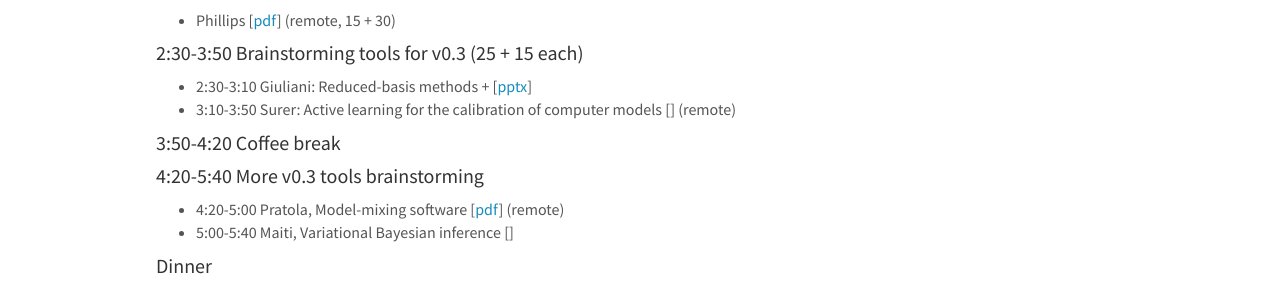
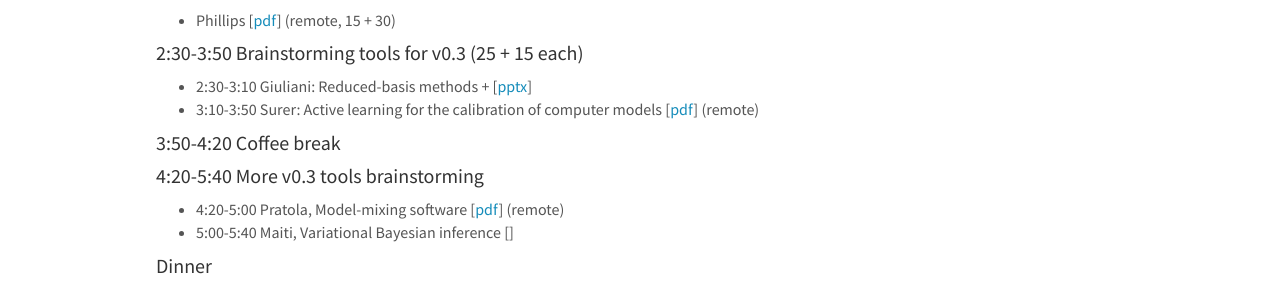
Before and after one commit to bandframework/bandframework.github.io, a Jekyll site: the page built from _pages/retreat.md, in a window 1280 px wide and 900 px high, scrolled down 735 px. Shown: the part 161-452 px from the top of the window. Built offline with Jekyll 4.4.1, drawn with Linux system fonts in a browser that asks for light colours; nearby versions of some CDN libraries.

Commit message:
update talks on retreat page

```diff
--- a/_pages/retreat.md
+++ b/_pages/retreat.md
@@ -62,7 +62,7 @@ All times are EDT.
 
 #### 2:30-3:50 Brainstorming tools for v0.3 (25 + 15 each)
 * 2:30-3:10 Giuliani: Reduced-basis methods + [<a href="https://github.com/bandframework/privateband/blob/team/Meetings/Retreat2022/Talks/New_Instrument_RBM.pptx">pptx</a>]
-* 3:10-3:50 Surer: Active learning for the calibration of computer models [<a href="https://github.com/bandframework/privateband/blob/team/Meetings/Retreat2022/Talks/BANDRetreat_OS.pdf"></a>] (remote)
+* 3:10-3:50 Surer: Active learning for the calibration of computer models [<a href="https://github.com/bandframework/privateband/blob/team/Meetings/Retreat2022/Talks/BANDRetreat_OS.pdf">pdf</a>] (remote)
 
 #### 3:50-4:20 Coffee break
 
```
